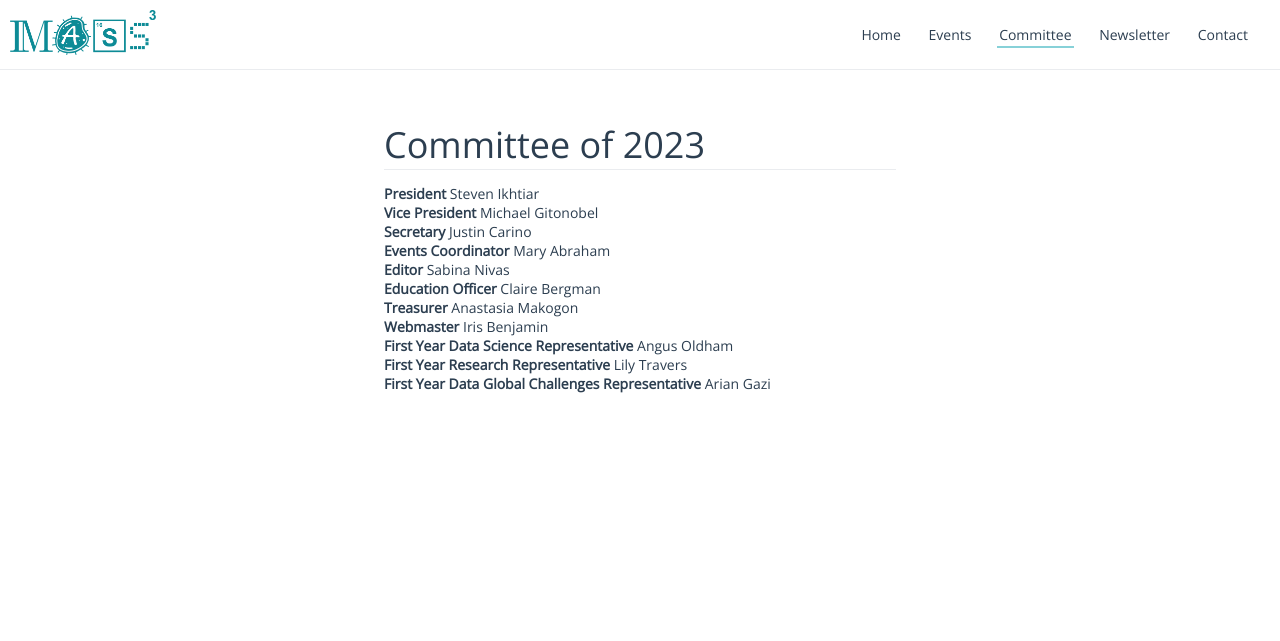
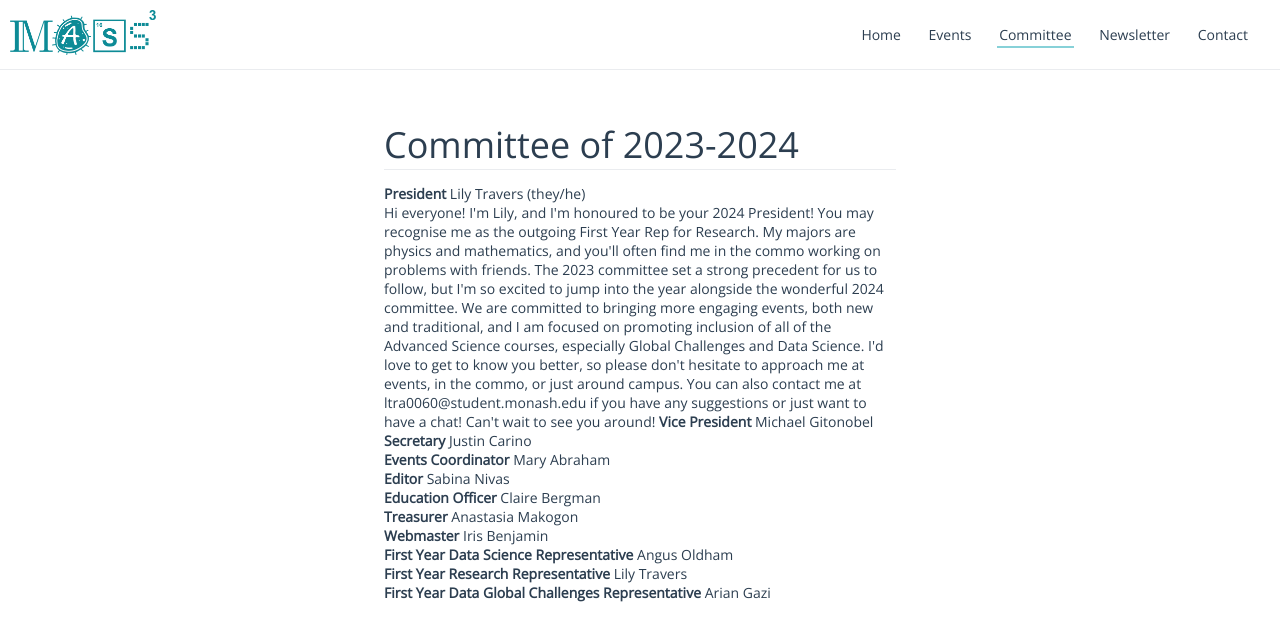
Before and after one commit to masscubed/masscubed.com, a Jekyll site: the page committee/index.html, which Jekyll copies as it is, in a window 1280 px wide. Shown: the top 641 px of the page. Built offline with Jekyll 4.4.1, drawn with Linux system fonts in a browser that asks for light colours.

Commit message:
Update index.html
Test for changing committee

```diff
--- a/committee/index.html
+++ b/committee/index.html
@@ -29,10 +29,13 @@
     </header>
     <main>
       <header class="bottom-horizontal">
-        <h1>Committee of 2023</h1>
+        <h1>Committee of 2023-2024</h1>
       </header>
       <p>
-      <b>President</b> Steven Ikhtiar<br>
+      <b>President</b> Lily Travers (they/he)<br>
+      Hi everyone! I'm Lily, and I'm honoured to be your 2024 President! You may recognise me as the outgoing First Year Rep for Research. My majors are physics and mathematics, and you'll often find me in the commo working on problems with friends.
+The 2023 committee set a strong precedent for us to follow, but I'm so excited to jump into the year alongside the wonderful 2024 committee. We are committed to bringing more engaging events, both new and traditional, and I am focused on promoting inclusion of all of the Advanced Science courses, especially Global Challenges and Data Science.
+I'd love to get to know you better, so please don't hesitate to approach me at events, in the commo, or just around campus. You can also contact me at ltra0060@student.monash.edu if you have any suggestions or just want to have a chat! Can't wait to see you around!
       <b>Vice President</b> Michael Gitonobel<br>
       <b>Secretary</b> Justin Carino<br>
       <b>Events Coordinator</b> Mary Abraham<br>
```
